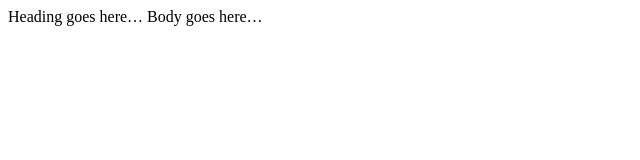
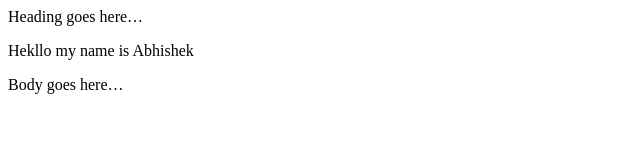
Before and after one commit to AbhishekPunia007/15septTest, a plain HTML site: page index.html in a window 1280 px wide. Shown: the whole page, without its empty margins (0-640 px from the left). Drawn offline with Linux system fonts and the light colour scheme.

Commit message:
Update index.html
Abhishek

```diff
--- a/index.html
+++ b/index.html
@@ -1,5 +1,6 @@
 <html>
    <head> Heading goes here…</head>
    <title> Title goes here…</title>
+   <p>Hekllo my name is Abhishek</p>
    <body> Body goes here…</body>
 </html>
```
